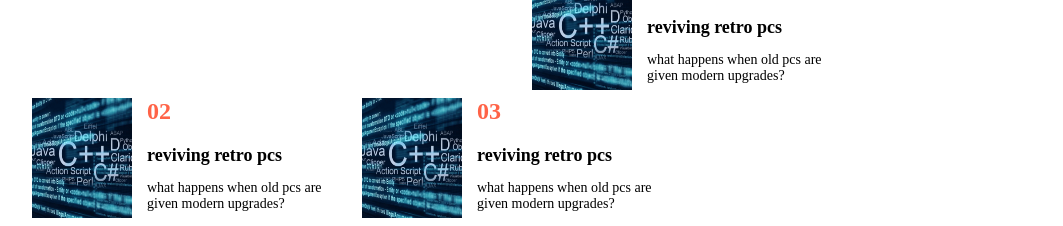
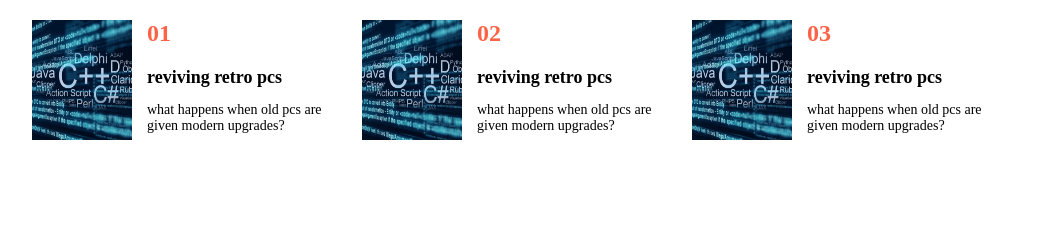
Before and after one commit to suleyman65/news, a plain HTML site: page index.html in a window 1280 px wide. Shown: the part 748-974 px from the top of the page, without its empty margins (176-1239 px from the left). After the commit the page ends 896 px from the top, so only its background shows below. Drawn offline with Linux system fonts and the light colour scheme.

Commit message:
son güncellemeler yapıldı

```diff
--- a/assets/css/style.css
+++ b/assets/css/style.css
@@ -106,6 +106,8 @@
     float: left;
     width: 300px;
     margin-right: 30px;
+    margin-top: 50px;
+
 }
 
 .card img{
@@ -127,3 +129,10 @@
 .info p{
     font-size: 14px;
 }
+#kutucuk1{
+    margin-left: -500px;
+}
+
+#kutucuk2{
+    margin-left: -170px;
+}
--- a/index.html
+++ b/index.html
@@ -80,7 +80,7 @@
 
 <div class="text">
 
-    <div class="card">
+    <div class="card" id="kutucuk1">
         <img src="assets/img/unnamed.jpg" alt="c++">
         <div class="info">
             <h2>01</h2>
@@ -89,7 +89,7 @@
         </div>
     </div>
 
-    <div class="card">
+    <div class="card" id="kutucuk2">
         <img src="assets/img/unnamed.jpg" alt="c++">
         <div class="info">
             <h2>02</h2>
```
